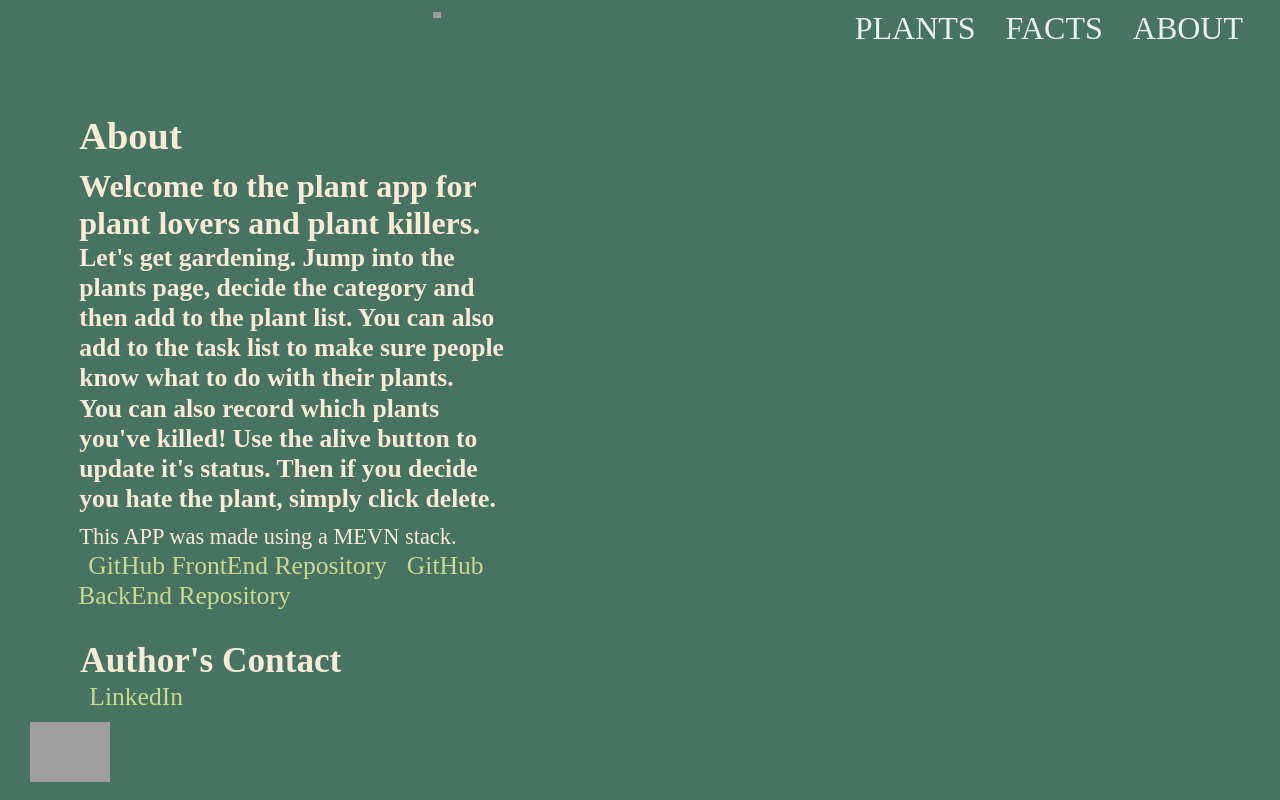
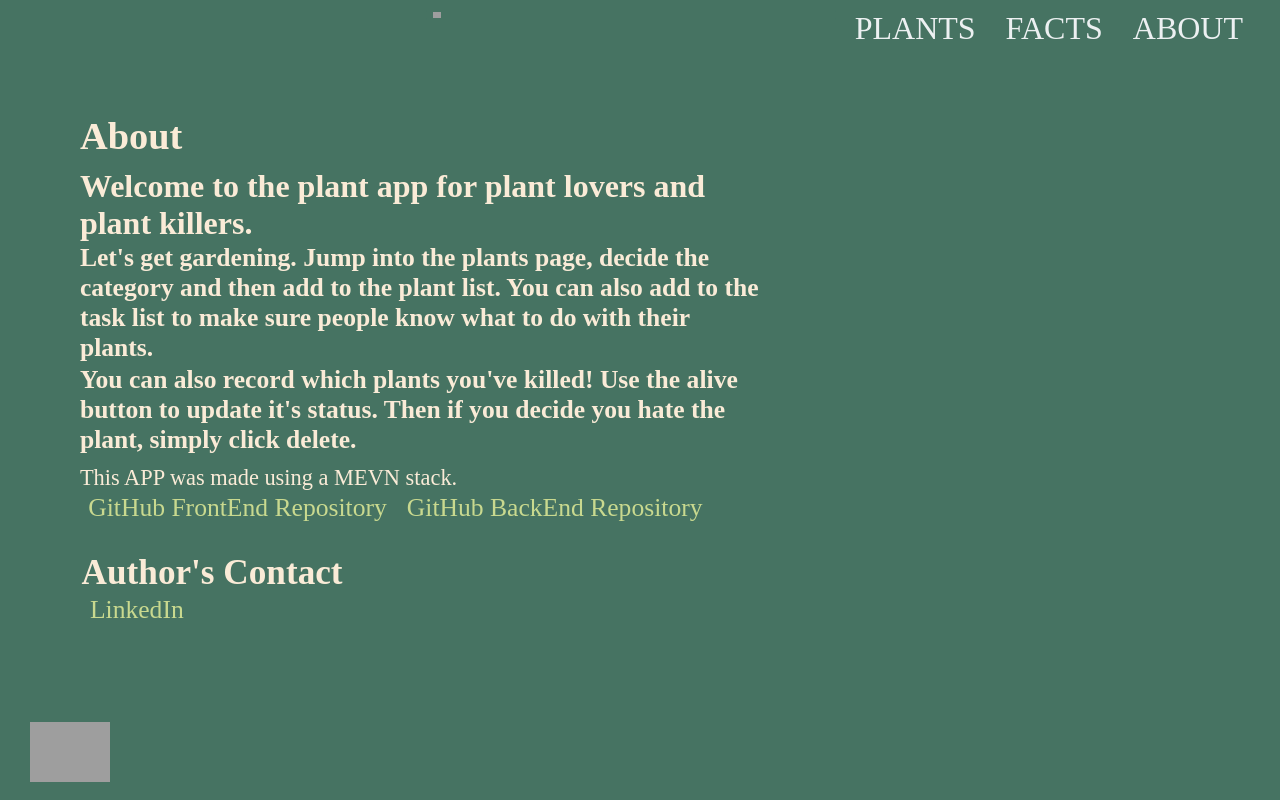
Before and after one commit to Tamollyo/PlantMomma, a Vue app in the folder plant-momma/: page /about in a window 1280 px wide. Built offline with nearby package versions, Linux system fonts and the light colour scheme; grey boxes are pictures that could not be loaded; a web font is replaced by a local one.

Commit message:
about page update

```diff
--- a/plant-momma/src/pages/AboutPage.vue
+++ b/plant-momma/src/pages/AboutPage.vue
@@ -30,7 +30,8 @@
   margin: 5%;
   font-family: 'Square Peg', cursive;
   color: antiquewhite;
-  width: 35%;
+  width: 55%;
+  padding-bottom: 100px;
 }
 
 p {
```
